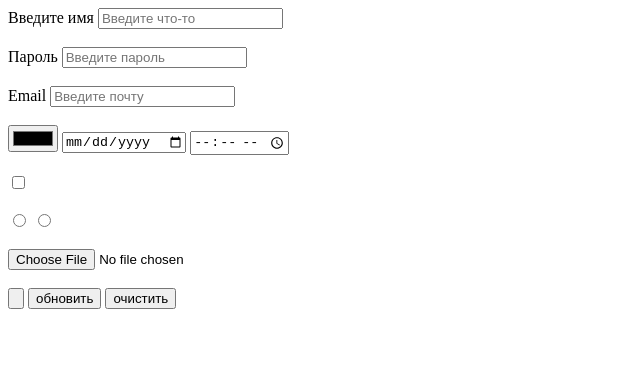
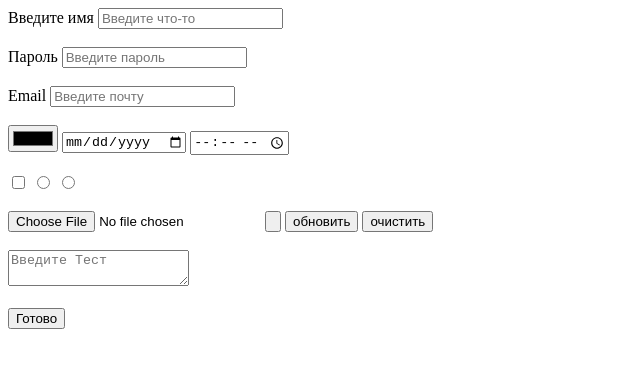
Before and after one commit to Egorka-bar/HTML5-training-, a plain HTML site: page HTML5/index7.html in a window 1280 px wide. Shown: the whole page, without its empty margins (0-640 px from the left). Drawn offline with Linux system fonts and the light colour scheme.

Commit message:
работа с контейнерами и создание форм, а так же полей

```diff
--- a/HTML5/index7.html
+++ b/HTML5/index7.html
@@ -24,18 +24,23 @@
 
             <input type="time"><br><br><!--для создания поля для выбора времени-->
 
-            <input type="checkbox"><br><br> <!--для создания поля с галкой-->
+            <input type="checkbox"><!--для создания поля с галкой-->
 
             <input type="radio" name="state">
             <input type="radio" name="state"><br><br>
 
-            <input type="file"><br><br> <!--для создания поля выбора файла-->
+            <input type="file"> <!--для создания поля выбора файла-->
 
             <input type="button" name="" id=""> <!--для создания кнопки-->
 
             <input type="submit" value="обновить"> <!--для создания кнопки обовнления стр-->
 
-            <input type="reset" value="очистить"> <!--для создания кнопки очистки полей-->
+            <input type="reset" value="очистить"><br><br> <!--для создания кнопки очистки полей-->
+
+            <textarea placeholder="Введите Тест"></textarea><br><br>
+
+            <button type="reset">Готово</button>
+
         </form>
     </body>
 </html>
```
